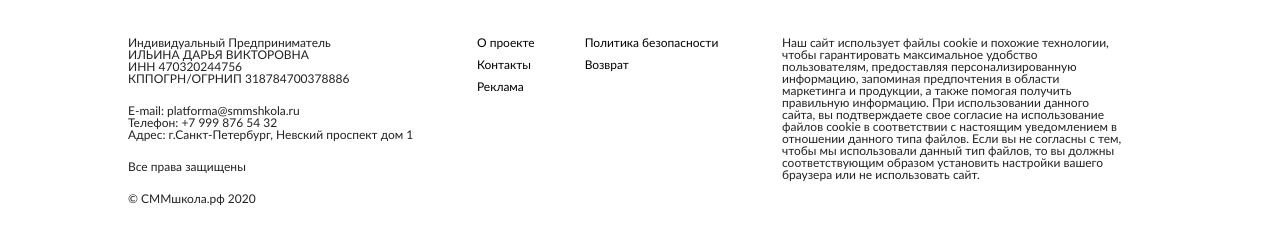
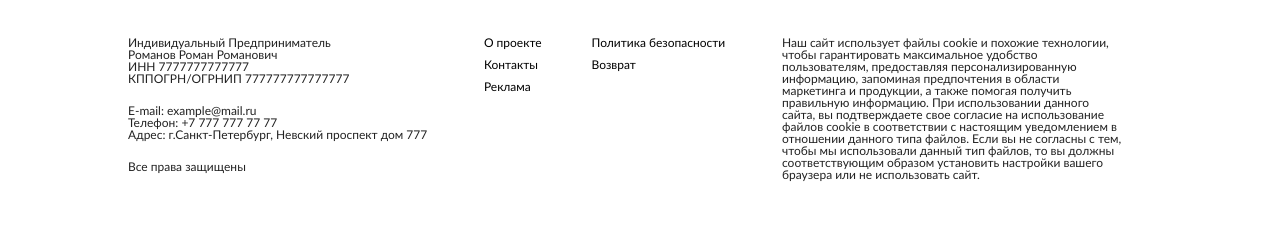
Before and after one commit to hurdrum/hurdrum.github.io, a plain HTML site: page index.html in a window 1280 px wide. Shown: the part 5999-6234 px from the top of the page. Drawn offline with nearby package versions, Linux system fonts and the light colour scheme.

Commit message:
подчистил

```diff
--- a/index.html
+++ b/index.html
@@ -484,14 +484,13 @@
             <div class="footer-info">
                 <div class="company-info">
                     <p class="ip-info">Индивидуальный Предприниматель</p>
-                    <p class="ip-info">ИЛЬИНА ДАРЬЯ ВИКТОРОВНА</p>
-                    <p class="ip-info">ИНН 470320244756</p>
-                    <p class="ip-info pre-margin-text">КППОГРН/ОГРНИП 318784700378886</p>
-                    <p class="email">E-mail: platforma@smmshkola.ru</p>
-                    <p class="telephone">Телефон: +7 999 876 54 32</p>
-                    <p class="pre-margin-text">Адрес: г.Санкт-Петербург, Невский проспект дом 1</p>
+                    <p class="ip-info">Романов Роман Романович</p>
+                    <p class="ip-info">ИНН 7777777777777</p>
+                    <p class="ip-info pre-margin-text">КППОГРН/ОГРНИП 777777777777777</p>
+                    <p class="email">E-mail: example@mail.ru</p>
+                    <p class="telephone">Телефон: +7 777 777 77 77</p>
+                    <p class="pre-margin-text">Адрес: г.Санкт-Петербург, Невский проспект дом 777</p>
                     <p class="pre-margin-text">Все права защищены</p>
-                    <p>© СММшкола.рф 2020</p>
                 </div>
                 <div class="footer-links">
                     <ul>
```
